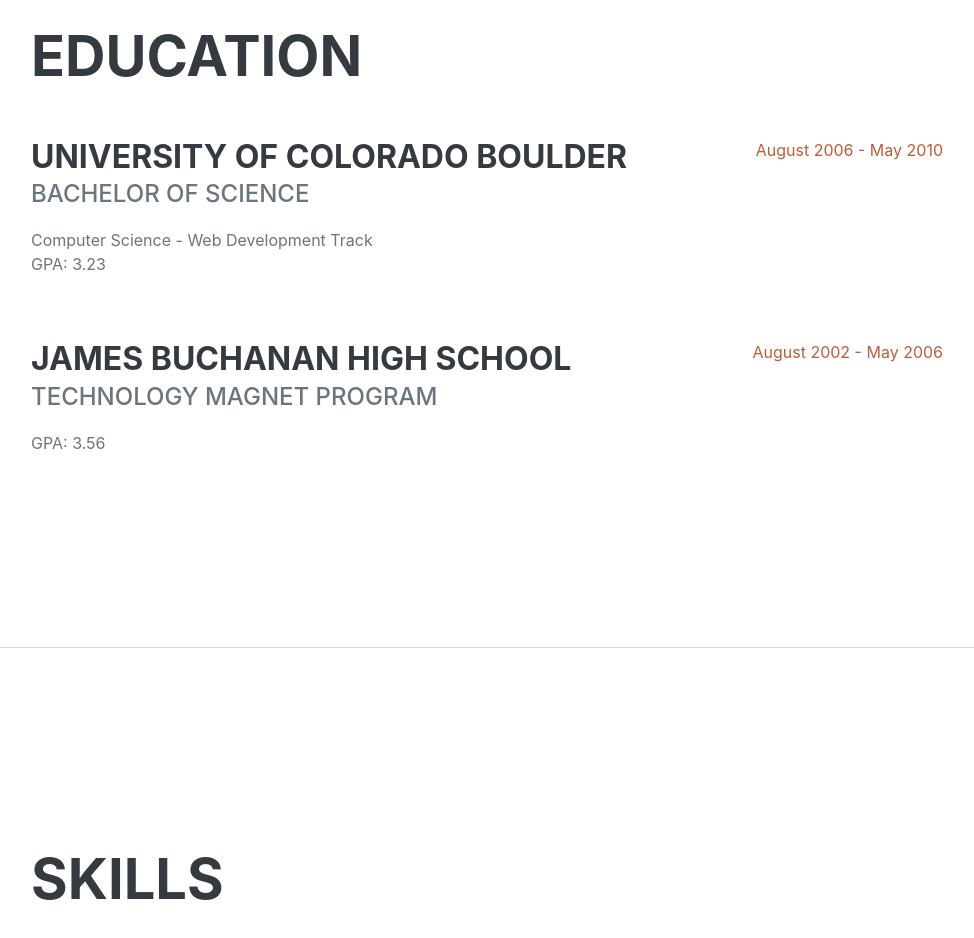
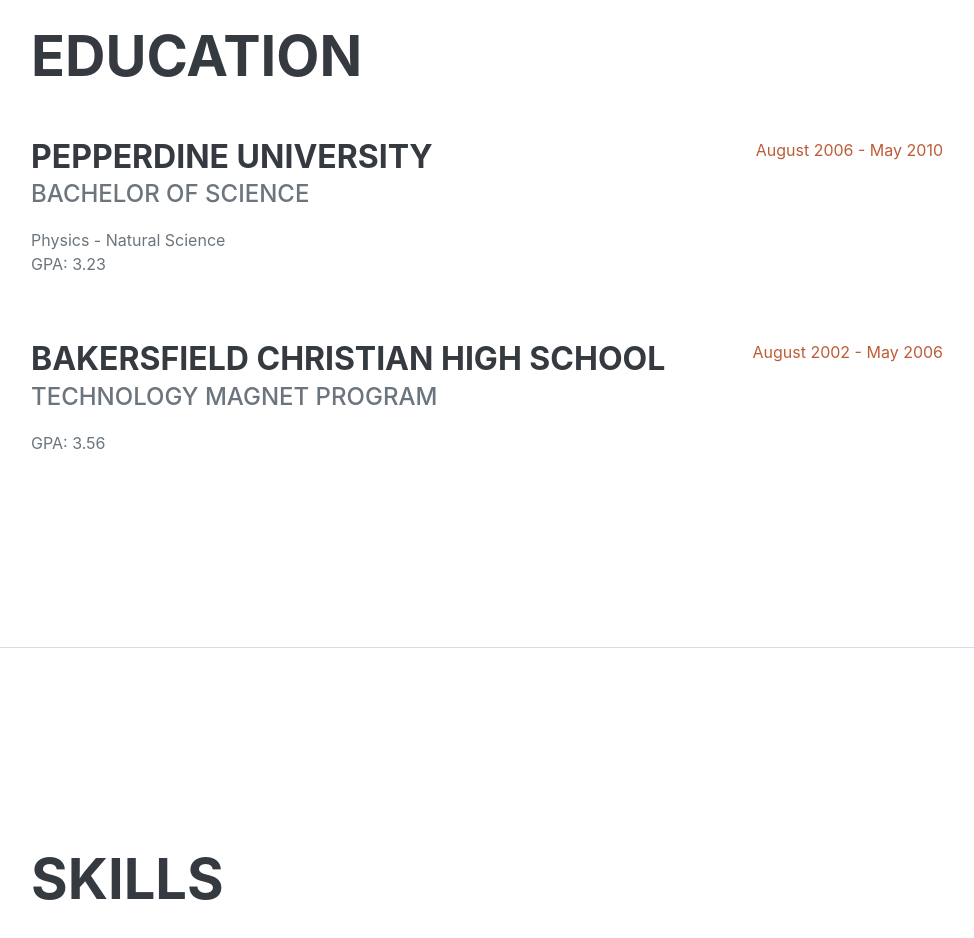
Before and after one commit to rachfrod/rachfrod.github.io, a plain HTML site: page index.html in a window 1280 px wide. Shown: the part 2160-3098 px from the top of the page, without its empty margins (289-1263 px from the left). Drawn offline with nearby package versions, Linux system fonts and the light colour scheme; a web font is replaced by a local one.

Commit message:
education

```diff
--- a/index.html
+++ b/index.html
@@ -102,16 +102,16 @@
                     <h2 class="mb-5">Education</h2>
                     <div class="d-flex flex-column flex-md-row justify-content-between mb-5">
                         <div class="flex-grow-1">
-                            <h3 class="mb-0">University of Colorado Boulder</h3>
+                            <h3 class="mb-0">Pepperdine University</h3>
                             <div class="subheading mb-3">Bachelor of Science</div>
-                            <div>Computer Science - Web Development Track</div>
+                            <div>Physics - Natural Science</div>
                             <p>GPA: 3.23</p>
                         </div>
                         <div class="flex-shrink-0"><span class="text-primary">August 2006 - May 2010</span></div>
                     </div>
                     <div class="d-flex flex-column flex-md-row justify-content-between">
                         <div class="flex-grow-1">
-                            <h3 class="mb-0">James Buchanan High School</h3>
+                            <h3 class="mb-0">Bakersfield Christian High School</h3>
                             <div class="subheading mb-3">Technology Magnet Program</div>
                             <p>GPA: 3.56</p>
                         </div>
```
